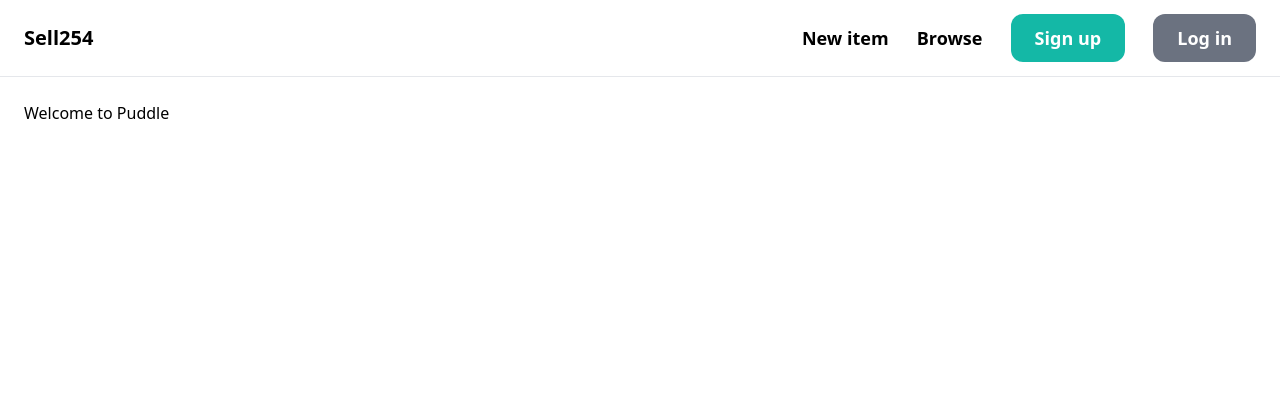
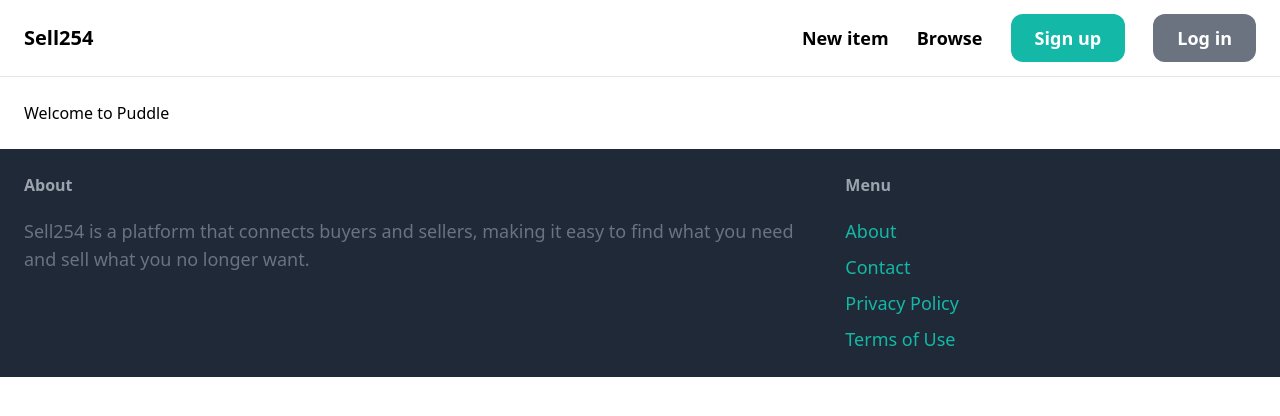
Before and after one commit to Godwill98/ecommerce2, a Django app: page / in a window 1280 px wide. Shown: the top 416 px of the page. Run offline with Django 5.2, Linux system fonts and the light colour scheme; some libraries are stand-ins or nearby versions.

Commit message:
created the foogter section adding privacy poilicy,Terms & conditions

```diff
--- a/puddle/core/templates/core/base.html
+++ b/puddle/core/templates/core/base.html
@@ -27,8 +27,24 @@
         <div class="px-6 py-6">
             {% block content %}
             {% endblock %}
+        </div>
 
-        </div>
+        <footer class="py-6 px-6 flex justify-between bg-gray-800">
+          <div class="w-2/3 pr-10">
+                    <h3 class="mb-5 font-semibold text-gray-400">About</h3>
+                    <p class=" text-lg text-gray-500">Sell254 is a platform that connects buyers and sellers, making it easy to find what you need and sell what you no longer want.</p>
+          </div>
+
+          <div class="w-1/3">
+                <h3 class="mb-5 font-semibold text-gray-400">Menu</h3>
+
+                <ul class="space-y-2">
+                    <li><a href="#" class="text-lg text-teal-500 hover:text-teal-700">About</a></li>
+                    <li><a href="#" class="text-lg text-teal-500 hover:text-teal-700">Contact</a></li>
+                    <li><a href="#" class="text-lg text-teal-500 hover:text-teal-700">Privacy Policy</a></li>
+                    <li><a href="#" class="text-lg text-teal-500 hover:text-teal-700">Terms of Use</a></li>
+          </div>
+        </footer>
     </body>
 
 </html>
```
